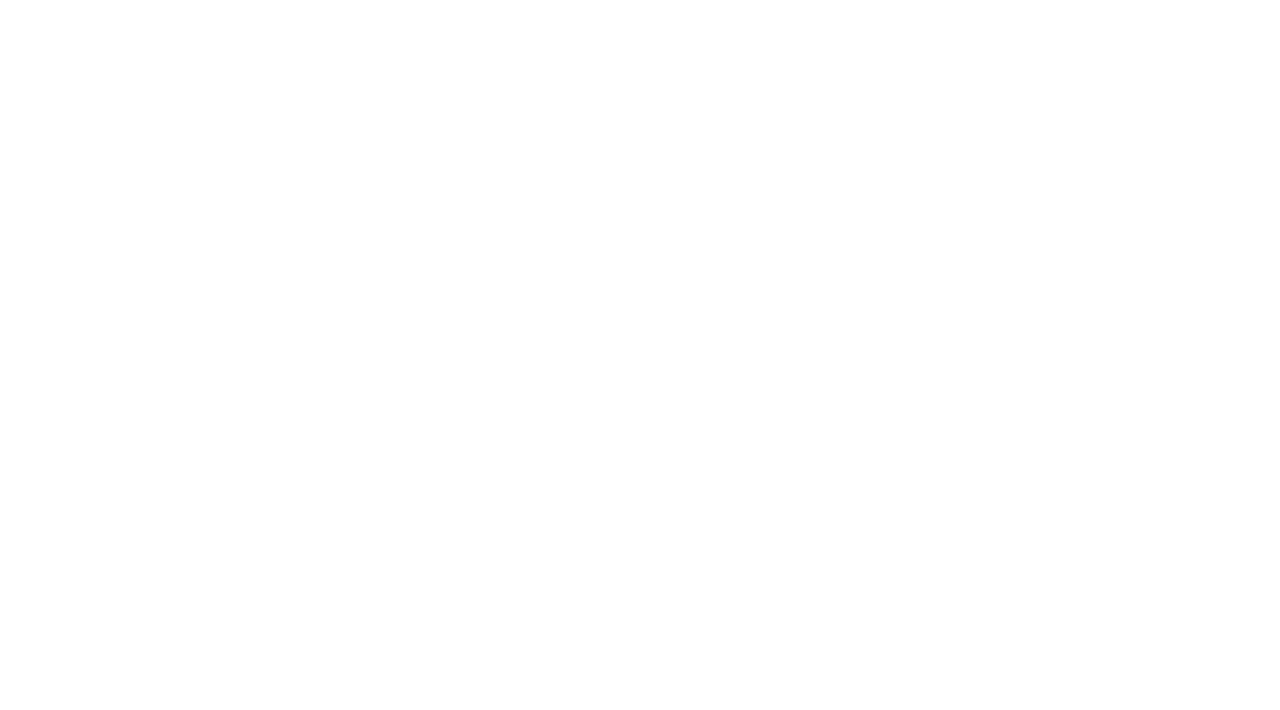
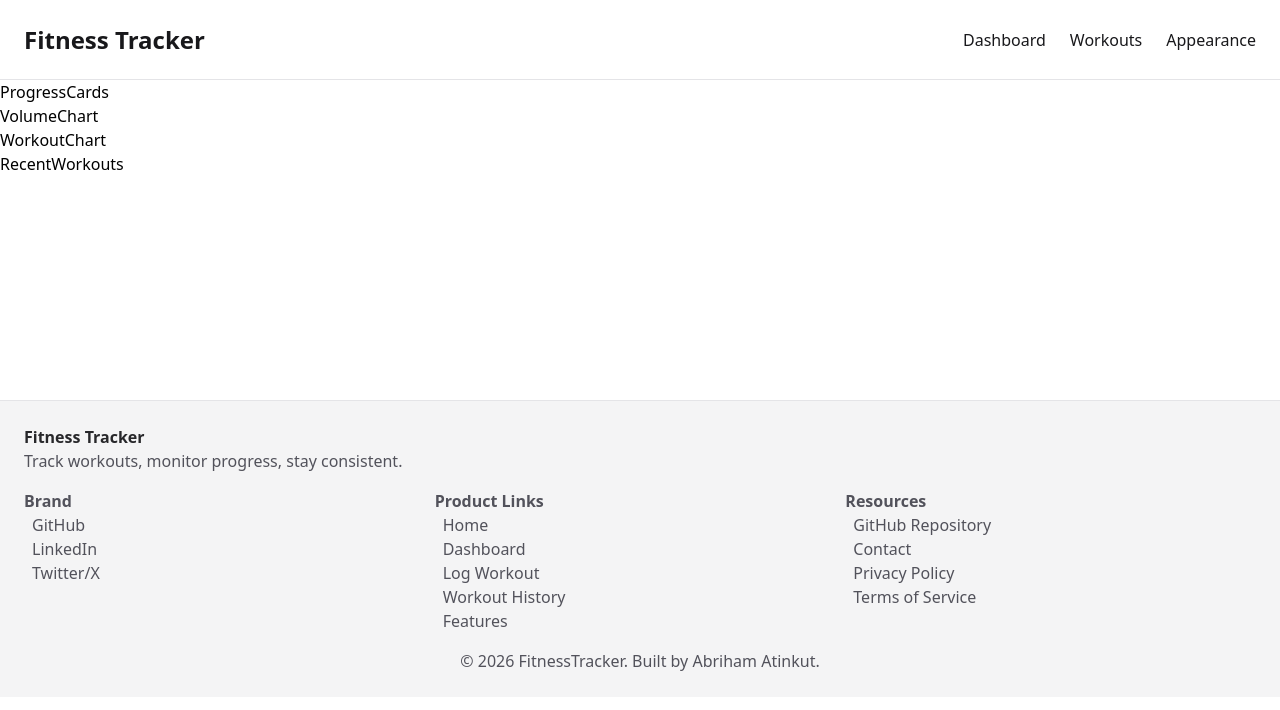
Before and after one commit to abriham-atinkut/Fitness-Tracker, a React (Vite) app: page /dashboard in a window 1280 px wide. Before the commit this address had no page. Shown: the top 710 px of the page. Built offline with nearby package versions, Linux system fonts and the light colour scheme.

Commit message:
feat(dashboard): create dashboard directory with component and link to nav (no functionality yet)

```diff
--- a/src/app/App.jsx
+++ b/src/app/App.jsx
@@ -6,7 +6,7 @@ import { useEffect } from "react";
 import ErrorBoundary from "../components/error/ErrorBoundary.jsx";
 import ErrorFallback from "../components/error/ErrorFallback.jsx";
 import WorkoutsPage from "../features/workouts/pages/WorkoutsPage.jsx";
-
+import DashboardPage from "../features/dashboard/pages/DashboardPage.jsx";
 function App() {
   const theme = useTheme((stata) => stata.theme);
   useEffect(() => {
@@ -26,6 +26,7 @@ function App() {
           <Route path="/" element={<MainLayout />}>
             <Route path="/" element={<LandingPage />} />
             <Route path="/workouts" element={<WorkoutsPage />} />
+            <Route path="/dashboard" element={<DashboardPage />} />
           </Route>
         </Routes>
       </ErrorBoundary>
--- a/src/components/Layout/Navbar.jsx
+++ b/src/components/Layout/Navbar.jsx
@@ -18,7 +18,7 @@ const Navbar = () => {
         </div>
         <ul className="flex gap-x-6">
           <li>
-            <Link to={`#`}>
+            <Link to={`/dashboard`}>
               <span className=" text-zinc-900 dark:text-zinc-100">
                 Dashboard
               </span>
--- /dev/null
+++ b/src/features/dashboard/components/ProgressCards.jsx
@@ -0,0 +1,9 @@
+import React from 'react'
+
+const ProgressCards = () => {
+  return (
+    <div>ProgressCards</div>
+  )
+}
+
+export default ProgressCards
--- /dev/null
+++ b/src/features/dashboard/components/RecentWorkouts.jsx
@@ -0,0 +1,9 @@
+import React from 'react'
+
+const RecentWorkouts = () => {
+  return (
+    <div>RecentWorkouts</div>
+  )
+}
+
+export default RecentWorkouts
--- /dev/null
+++ b/src/features/dashboard/components/VolumeChart.jsx
@@ -0,0 +1,9 @@
+import React from 'react'
+
+const VolumeChart = () => {
+  return (
+    <div>VolumeChart</div>
+  )
+}
+
+export default VolumeChart
--- /dev/null
+++ b/src/features/dashboard/components/WorkoutChart.jsx
@@ -0,0 +1,9 @@
+import React from 'react'
+
+const WorkoutChart = () => {
+  return (
+    <div>WorkoutChart</div>
+  )
+}
+
+export default WorkoutChart
--- /dev/null
+++ b/src/features/dashboard/pages/DashboardPage.jsx
@@ -0,0 +1,19 @@
+import ProgressCards from "../components/ProgressCards";
+import RecentWorkouts from "../components/RecentWorkouts";
+import VolumeChart from "../components/VolumeChart";
+import WorkoutChart from "../components/WorkoutChart";
+
+const DashboardPage = () => {
+  return (
+    <>
+      <div className="min-h-[40vh]">
+        <ProgressCards />
+        <VolumeChart />
+        <WorkoutChart />
+        <RecentWorkouts />
+      </div>
+    </>
+  );
+};
+
+export default DashboardPage;
--- a/src/features/workouts/components/WorkoutForm.jsx
+++ b/src/features/workouts/components/WorkoutForm.jsx
@@ -5,7 +5,7 @@ import ExerciseSelector from "./ExerciseSelector";
 const WorkoutForm = () => {
   return (
     <>
-      <div className="flex justify-center h-[90vh] bg-white text-zinc-900 dark:bg-zinc-800 dark:text-zinc-100">
+      <div className="flex justify-center min-h-screen bg-white text-zinc-900 dark:bg-zinc-800 dark:text-zinc-100">
         <div className="mt-4">
           <h1 className="text-center mb-8">Log Workout</h1>
           <div>
```
Also changed, not shown: src/features/dashboard/hooks/useDashboardStats.js (added), 1 other file (tests, documents, lock files or other folders).
